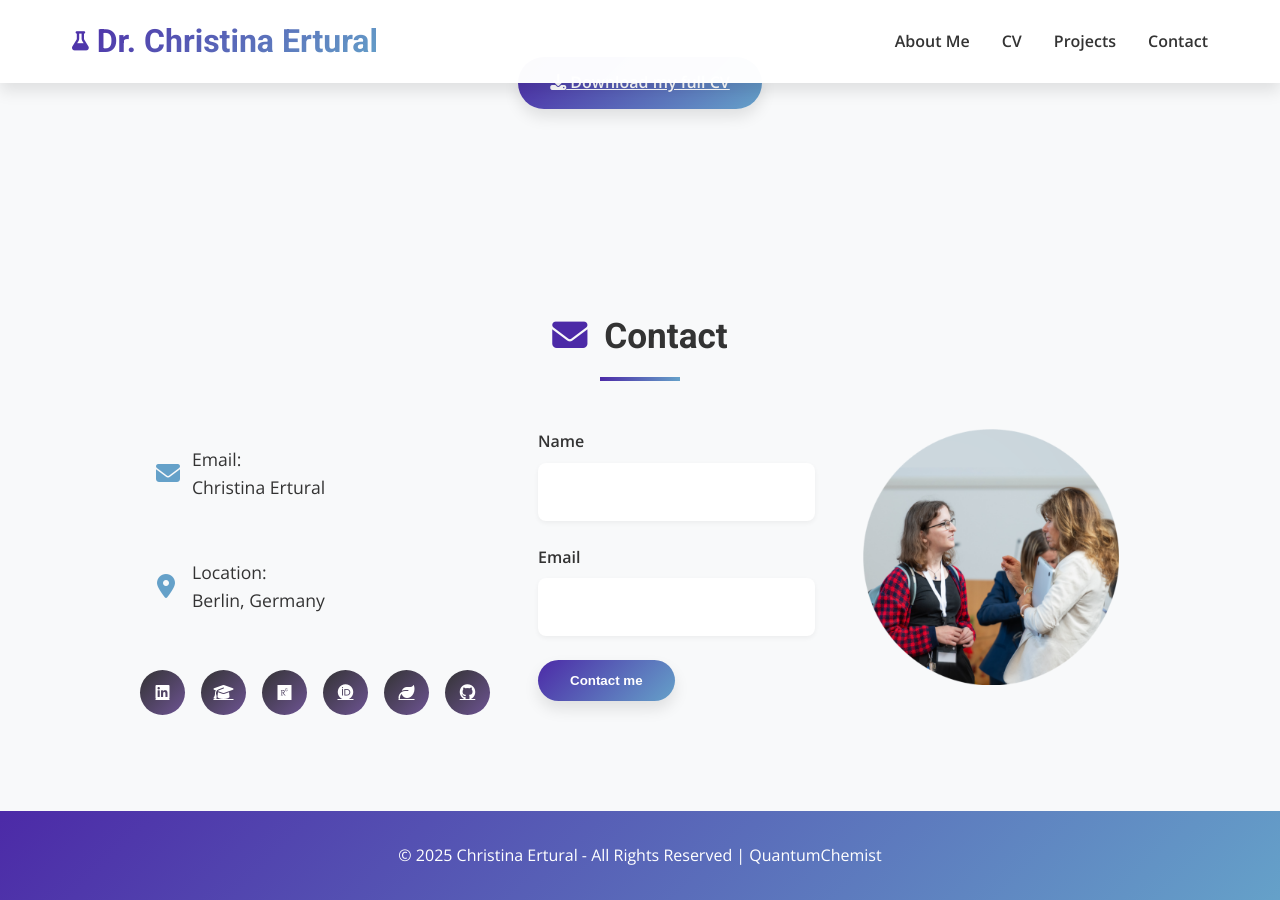
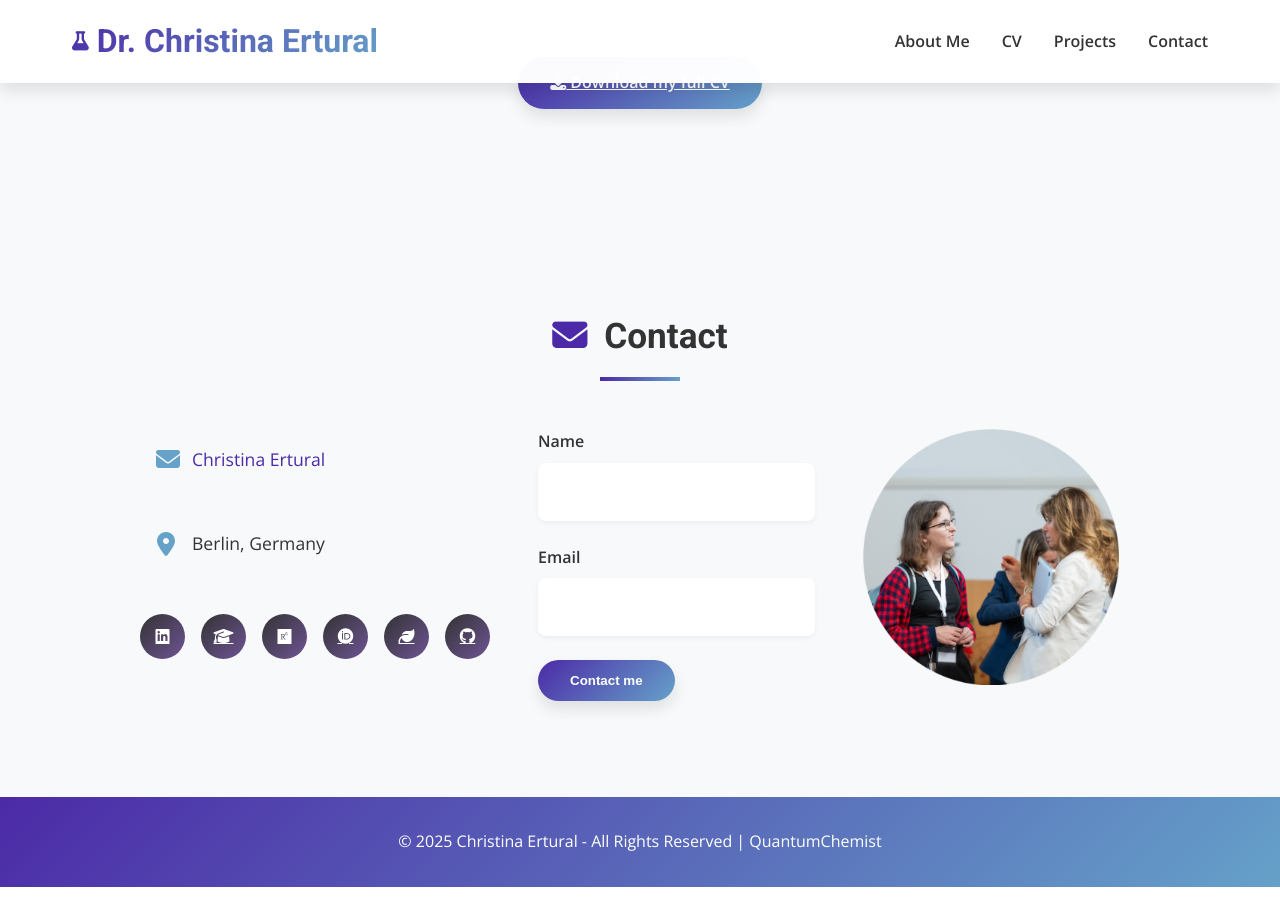
Before and after one commit to QuantumChemist/QuantumChemist.github.io, a Jekyll site: the page index.html, which Jekyll copies as it is, in a window 1280 px wide and 900 px high, scrolled down 3946 px. Built offline with Jekyll 4.4.1, drawn with Linux system fonts in a browser that asks for light colours.

Commit message:
Improve contact section email and location formatting for better accessibility

```diff
--- a/index.html
+++ b/index.html
@@ -161,8 +161,8 @@
             <h2 class="section-title animate-on-scroll"><i class="fas fa-envelope"></i> Contact</h2>
             <div class="contact-content">
                 <div class="contact-info animate-on-scroll">
-                    <p><i class="fas fa-envelope"></i> Email: <br> Christina Ertural</p>
-                    <p><i class="fas fa-map-marker-alt"></i> Location: <br> Berlin, Germany</p>
+                    <p><i class="fas fa-envelope"></i><a class="primary" href="mailto:christina.ertural@quantumchemist.de"> Christina Ertural</a></p>
+                    <p><i class="fas fa-map-marker-alt"></i>Berlin, Germany</p>
                 <div class="social-info animate-on-scroll">
                     <div class="social-links">
                         <a href="https://www.linkedin.com/in/christina-ertural/" class="social-link icon-circle"><i class="fab fa-linkedin"></i></a>
```
